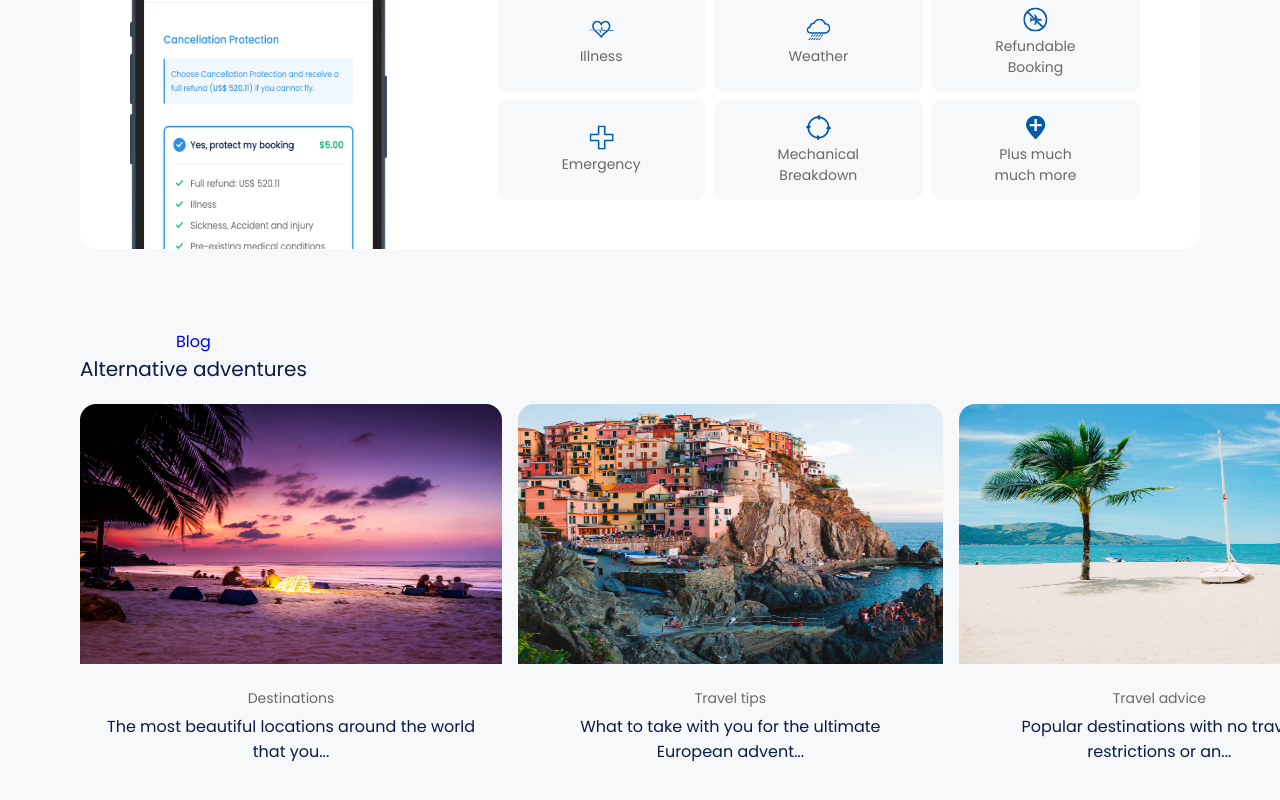
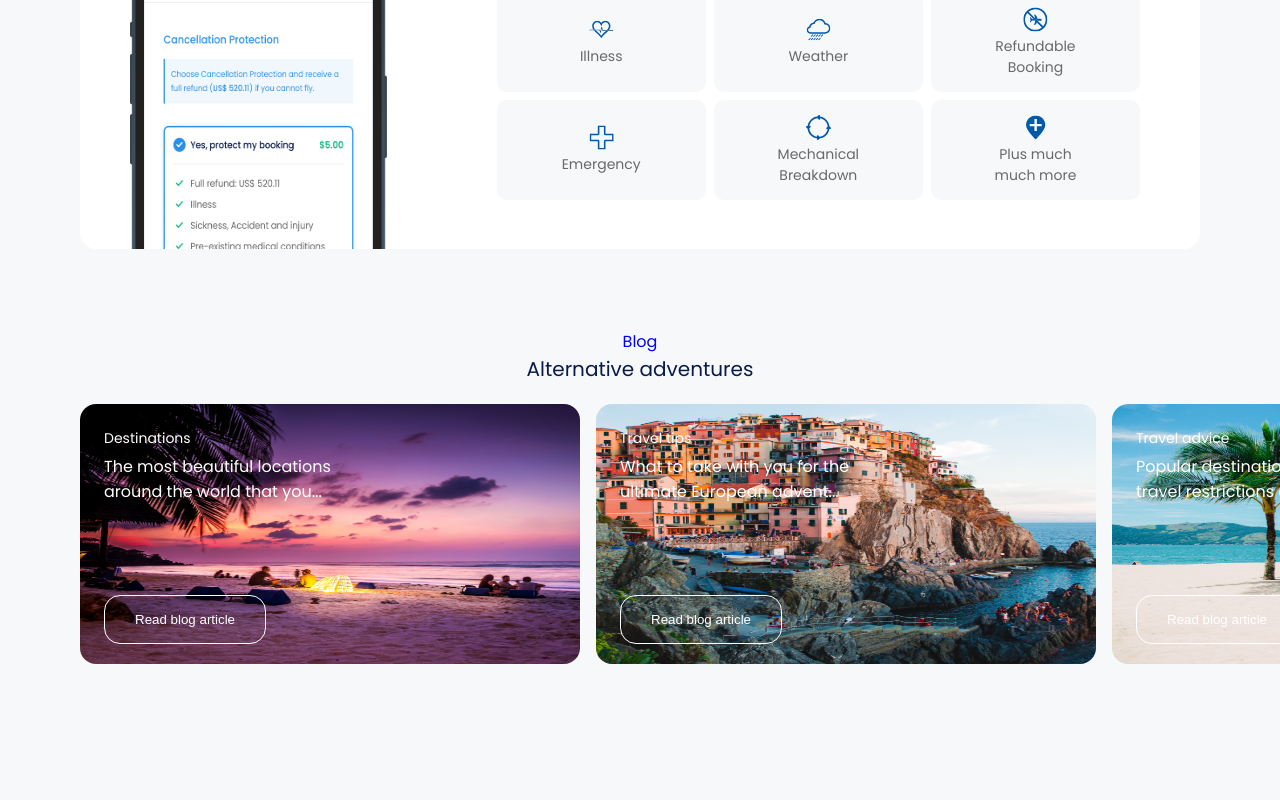
Before and after one commit to piperbates/aa-techtest, a Next.js app: page / in a window 1280 px wide. Shown: the part 2344-3144 px from the top of the page. Built offline with nearby package versions, Linux system fonts and the light colour scheme.

Commit message:
fixing the blog centering

```diff
--- a/src/app/page.tsx
+++ b/src/app/page.tsx
@@ -125,7 +125,7 @@ export default function Home() {
     </Section>
 
     <Section>
-      <Carousel title="Blog" subtitle="Alternative adventures">
+      <Carousel centered title="Blog" subtitle="Alternative adventures">
         {newBlogData.map((blog, i)=>
           <BlogBox title={blog.title} content={blog.category} img={blog.mobileImg.src} key={i} />
         )}
--- a/src/components/BlogBox/blogBox.module.css
+++ b/src/components/BlogBox/blogBox.module.css
@@ -1,17 +1,39 @@
 .blogBoxContent {
     padding: 24px;
+    position: absolute;
+    top: 0px;
+    text-align: left;
+    height: 240px;
 }
 
 .blogBoxContent h3 {
     font-size: 16px;
     font-weight: 500;
     margin-bottom: 4px;
+    color: white;
+    width: 230px;
 }
+
+.blogBoxContent button {
+    border: 1px solid white;
+    background-color: transparent;
+    padding: 16px 30px;
+    color: white;
+    border-radius: 16px;
+    position: absolute;
+    bottom: 0px;
+}
+
+.blogBoxContent button:hover {
+    background-color: white;
+    color: unset;
+}
+
 
 .blogBoxContent p {
     line-height: 1.5;
-    color: rgb(var(--grey));
     margin-bottom: 5px;
+    color: white;
 }
 
 .blogBoxImg {
@@ -21,11 +43,39 @@
 }
 
 .blogBoxImg img {
-    border-radius: 16px 16px 0 0;
+    border-radius: 16px;
+}
+
+
+/* Tablet */
+
+@media screen and (max-width: 1120px) {
+
 }
 
 /* Mobile */
 @media screen and (max-width: 700px) {
+    .blogBoxContent {
+    position: relative;
+        background-color: white;
+        border-radius: 0 0 16px 16px;
+        height: 140px;
+    }
 
+    .blogBoxContent button {
+        display: none;
+    }
+
+.blogBoxImg img {
+    border-radius: 16px 16px 0 0;
+}
+
+.blogBoxContent p {
+    color: rgb(var(--grey));
+}
+
+.blogBoxContent h3 {
+    color: unset;
+}
 
 }
--- a/src/components/BlogBox/index.tsx
+++ b/src/components/BlogBox/index.tsx
@@ -14,6 +14,7 @@ const BlogBox = (
                 <div className={styles.blogBoxContent}>
                     <p>{content}</p>
                     <h3>{title}</h3>
+                    <button>Read blog article</button>
                 </div>
         </div>
 
--- a/src/components/Carousel/carousel.module.css
+++ b/src/components/Carousel/carousel.module.css
@@ -1,5 +1,11 @@
 .carousel {
     height: 450px;
+    width: 100%;
+    text-align: left;
+}
+
+.carouselCentered {
+    text-align: center;
 }
 
 .carousel h2 {
@@ -25,18 +31,23 @@
     display: flex;
     gap: 16px;
     overflow-x: scroll;
+    padding-right: 300px;
+}
+
+.carouselScroll div {
+    width: 500px;
 }
 
 /* Tablet */
 
 @media screen and (max-width: 1120px) {
-    .carousel {
-        text-align: left;
-    }
+.carouselCentered {
+    text-align: left;
+}
 
 
 .carouselScroll div {
-    width: 330px;
+    width: 430px;
 }
 }
 
--- a/src/components/Carousel/index.tsx
+++ b/src/components/Carousel/index.tsx
@@ -4,13 +4,15 @@ import styles from './carousel.module.css';
 const Carousel = ({
     title,
     subtitle,
+    centered,
     children
     }: {
         title?: string,
         subtitle:string,
+        centered?: boolean
         children:  JSX.Element | JSX.Element[]
     }) => (
-        <div className={styles.carousel}>
+        <div className={ centered ? `${styles.carouselCentered} ${styles.carousel}` : styles.carousel}>
             <h2>{title}</h2>
             <h3>{subtitle}</h3>
             <div className={styles.carouselContent}>
```
